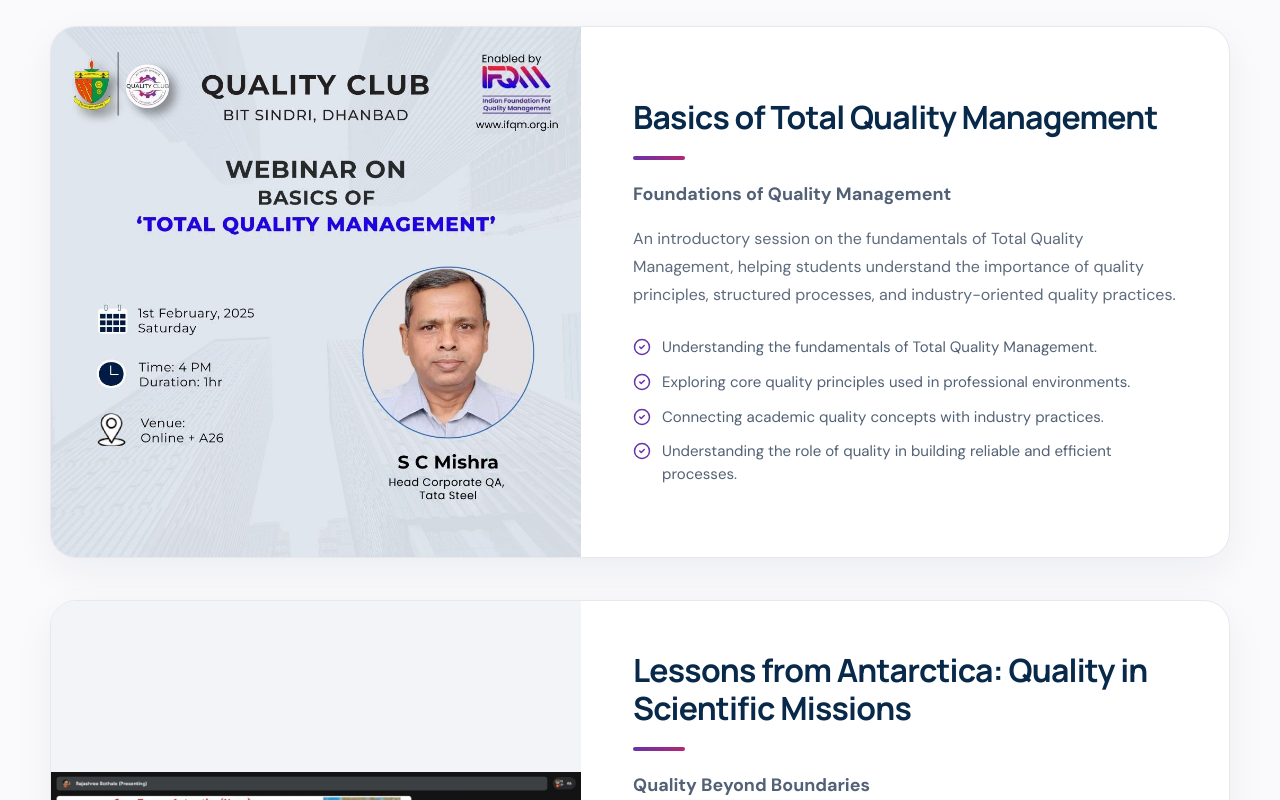
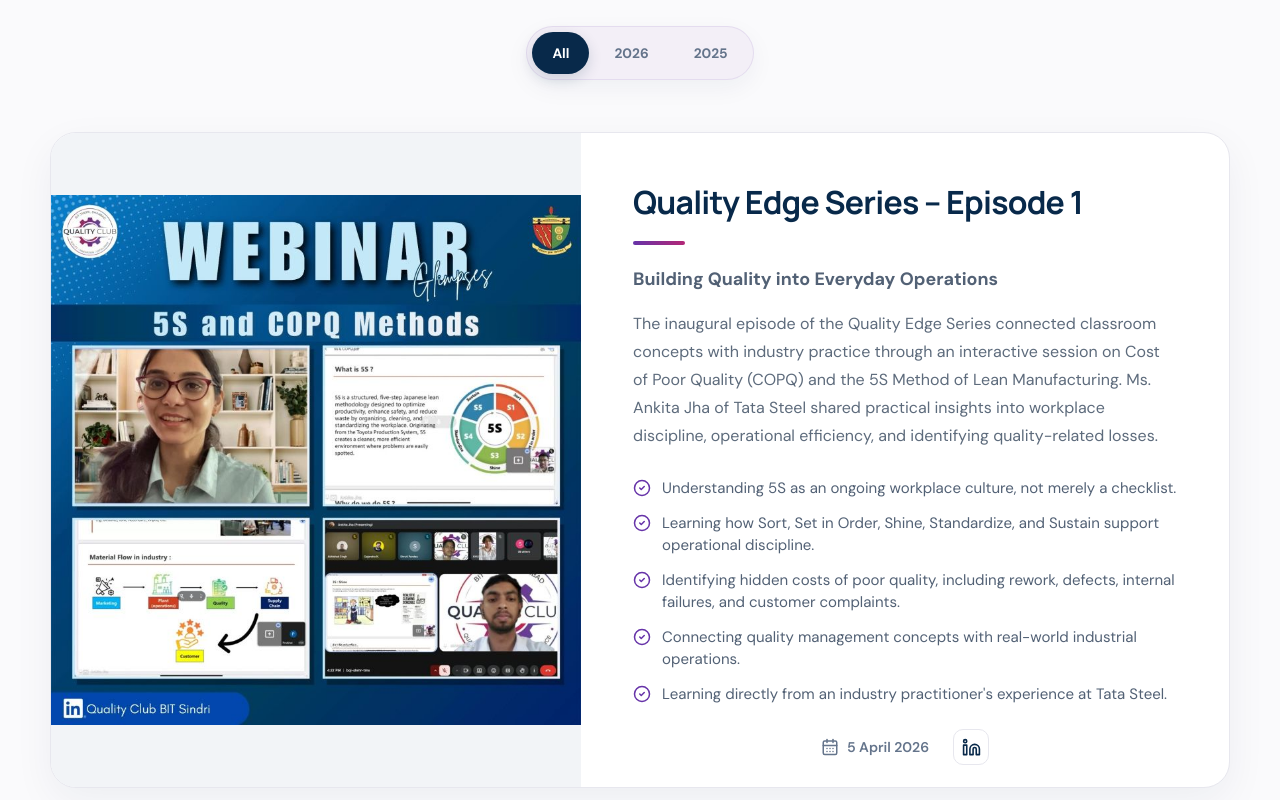
Before and after one commit to pratham-bits/quality-club-bitsindri, a React (Vite) app: page /events in a window 1280 px wide. Shown: the part 1240-2040 px from the top of the page. Built offline with nearby package versions, Linux system fonts and the light colour scheme.

Commit message:
filter section added, event dates and linkedin option added

```diff
--- a/src/data/events.js
+++ b/src/data/events.js
@@ -91,6 +91,8 @@
 export const events = [
   {
     title: "Basics of Total Quality Management",
+    date: "1 February 2025",
+    linkedin: "https://www.linkedin.com/posts/quality-club-bit-sindri_qualitymanagement-webinar-scmishra-activity-7290974309345312769-kCe2?utm_source=share&utm_medium=member_desktop&rcm=ACoAAFNRSp4B9iMaCHbQhdDv8AhnejowtNvr6As",
     contentHeading: "Foundations of Quality Management",
     description:
       "An introductory session on the fundamentals of Total Quality Management, helping students understand the importance of quality principles, structured processes, and industry-oriented quality practices.",
@@ -107,6 +109,8 @@
 
   {
     title: "Lessons from Antarctica: Quality in Scientific Missions",
+    date: "16 February 2026",
+    linkedin: "https://www.linkedin.com/posts/quality-club-bit-sindri_quality-management-antarctica-activity-7295374063369572352-xT5G?utm_source=share&utm_medium=member_desktop&rcm=ACoAAFo4y-kBpTj01bK5W7xXf4W6sV8x8K722U&utm_content=1&utm_campaign=one_share_sheet",
     contentHeading: "Quality Beyond Boundaries",
     description:
       "An inspiring session exploring how precision, reliability, discipline, and quality practices become essential in scientific missions conducted under extreme conditions. Through insights from Antarctica and real scientific fieldwork, students gained a broader understanding of how quality directly influences mission success, safety, and reliability.",
@@ -125,6 +129,8 @@
 
   {
     title: "Quality Edge Series – Episode 1",
+    date: "5 April 2026",
+    linkedin: "https://www.linkedin.com/posts/quality-club-bit-sindri_qualityedgeseries-ankitajha-tatasteel-activity-7447528221824172032-bAEl?utm_source=share&utm_medium=member_desktop&rcm=ACoAAFNRSp4B9iMaCHbQhdDv8AhnejowtNvr6As",
     contentHeading: "Building Quality into Everyday Operations",
     description:
       "The inaugural episode of the Quality Edge Series connected classroom concepts with industry practice through an interactive session on Cost of Poor Quality (COPQ) and the 5S Method of Lean Manufacturing. Ms. Ankita Jha of Tata Steel shared practical insights into workplace discipline, operational efficiency, and identifying quality-related losses.",
@@ -195,6 +201,8 @@
 
   {
     title: "Orientation Seminar 2026",
+    date: "8 January 2026",
+    linkedin: "https://www.linkedin.com/posts/quality-club-bit-sindri_qualityclub-bitsindri-engineeringeducation-activity-7415759108848472064-ZPWn?utm_source=share&utm_medium=member_desktop&rcm=ACoAAFNRSp4B9iMaCHbQhdDv8AhnejowtNvr6As",
     contentHeading: "From Classroom Concepts to Industry Practices",
     description:
       "An orientation seminar designed to introduce second-year students to industry practices, quality-driven thinking, and structured systems beyond conventional classroom learning. The session explored the importance of Standard Operating Procedures (SOPs), introduced the principles of Six Sigma, and encouraged students to approach real-world challenges through systematic thinking.",
--- a/src/index.css
+++ b/src/index.css
@@ -1446,6 +1446,68 @@
    EVENTS
 ========================= */
 
+/* =========================
+   EVENT YEAR FILTER
+========================= */
+
+.event-year-filter {
+  width: fit-content;
+  margin: 0 auto 44px;
+
+  display: flex;
+  align-items: center;
+  gap: 5px;
+
+  padding: 5px;
+
+  background: #f3eff7;
+  border: 1px solid rgba(102, 51, 168, 0.10);
+  border-radius: 999px;
+
+  box-shadow: 0 8px 24px rgba(8, 41, 74, 0.05);
+}
+
+.event-year-filter button {
+  appearance: none;
+  border: 0;
+  outline: none;
+
+  padding: 10px 20px;
+
+  border-radius: 999px;
+  background: transparent;
+
+  color: #64748B;
+  font-family: inherit;
+  font-size: 0.86rem;
+  font-weight: 700;
+
+  cursor: pointer;
+
+  transition:
+    background 0.25s ease,
+    color 0.25s ease,
+    box-shadow 0.25s ease,
+    transform 0.2s ease;
+}
+
+.event-year-filter button:hover {
+  background: rgba(255, 255, 255, 0.8);
+  color: var(--purple);
+}
+
+.event-year-filter button.active {
+  background: var(--navy);
+  color: #ffffff;
+  box-shadow: 0 5px 14px rgba(8, 41, 74, 0.16);
+}
+
+.event-year-filter button.active:hover {
+  background: var(--navy);
+  color: #ffffff;
+  transform: translateY(-1px);
+}
+
 .events-section {
   padding-top: 70px;
 }
@@ -1573,10 +1635,63 @@
 ========================= */
 
 .event-content {
-  padding: 50px 52px;
+  padding: 50px 52px 22px;
   display: flex;
   flex-direction: column;
+  justify-content: flex-start;
+}
+
+/* ============================================================
+   EVENT BOTTOM ACTION ROW
+   ============================================================ */
+
+.event-action-row {
+  margin-top: auto;
+  padding-top: 18px;
+  min-height: 0;
+
+  display: flex;
+  align-items: center;
   justify-content: center;
+  gap: 20px;
+}
+
+.event-date {
+  display: inline-flex;
+  align-items: center;
+  justify-content: center;
+  gap: 8px;
+  color: var(--muted);
+  font-size: 0.88rem;
+  font-weight: 600;
+}
+
+.event-date svg {
+  flex-shrink: 0;
+}
+
+.event-linkedin {
+  width: 34px;
+  height: 34px;
+  display: inline-flex;
+  align-items: center;
+  justify-content: center;
+  border-radius: 9px;
+  color: var(--navy);
+  border: 1px solid var(--border);
+  background: #fff;
+  transition:
+    transform 0.25s ease,
+    color 0.25s ease,
+    background 0.25s ease,
+    border-color 0.25s ease;
+}
+
+.event-linkedin:hover {
+  transform: translateY(-3px);
+  color: #fff;
+  background: var(--navy);
+  border-color: var(--navy);
 }
 
 .event-content h3 {
@@ -1635,6 +1750,59 @@
   color: var(--purple);
 }
 
+/* ============================================================
+   EVENT BOTTOM ACTION ROW
+   Date + LinkedIn
+   ============================================================ */
+
+.event-action-row {
+  margin-top: auto;
+  padding-top: 24px;
+  display: flex;
+  align-items: center;
+  justify-content: center;
+  gap: 24px;
+  min-height: 42px;
+}
+
+.event-date {
+  display: inline-flex;
+  align-items: center;
+  justify-content: center;
+  gap: 8px;
+  color: var(--muted);
+  font-size: 0.88rem;
+  font-weight: 600;
+}
+
+.event-date svg {
+  flex-shrink: 0;
+}
+
+.event-linkedin {
+  width: 36px;
+  height: 36px;
+  display: inline-flex;
+  align-items: center;
+  justify-content: center;
+  border-radius: 10px;
+  color: var(--navy);
+  border: 1px solid var(--border);
+  background: #fff;
+  transition:
+    transform 0.25s ease,
+    color 0.25s ease,
+    background 0.25s ease,
+    border-color 0.25s ease;
+}
+
+.event-linkedin:hover {
+  transform: translateY(-3px);
+  color: #fff;
+  background: var(--navy);
+  border-color: var(--navy);
+}
+
 /* =========================
    EVENTS RESPONSIVE
 ========================= */
@@ -1747,6 +1915,18 @@
 
   .event-highlights li {
     font-size: 0.9rem;
+  }
+
+  .event-year-filter {
+    max-width: 100%;
+    margin-bottom: 36px;
+    overflow-x: auto;
+  }
+
+  .event-year-filter button {
+    flex: 0 0 auto;
+    padding: 9px 16px;
+    font-size: 0.82rem;
   }
 }
 
--- a/src/pages/Events.jsx
+++ b/src/pages/Events.jsx
@@ -4,23 +4,17 @@
   CalendarDays,
   CheckCircle2,
   ExternalLink,
+  Linkedin,
 } from "lucide-react";
 import { motion } from "framer-motion";
-import { useEffect, useState } from "react";
+import { useEffect, useMemo, useState } from "react";
 import SectionHeading from "../components/SectionHeading";
 import Reveal from "../components/Reveal";
 import { upcomingEvents, pastEvents } from "../data/events";
 
-
 /*
  * ============================================================
  * EVENT IMAGE GALLERY
- * ============================================================
- *
- * Used only for past events that contain multiple images.
- *
- * - One image  → displayed as a static image.
- * - Multiple images → slideshow with arrows and dots.
  * ============================================================
  */
 
@@ -105,22 +99,9 @@
   );
 }
 
-
 /*
  * ============================================================
  * UPCOMING EVENT CARD
- * ============================================================
- *
- * Displays:
- * - Event poster
- * - Event title
- * - Date
- * - Description
- * - Highlights
- * - Registration button
- *
- * The component is data-driven so future events can be added
- * from `src/data/events.js` without changing this component.
  * ============================================================
  */
 
@@ -179,17 +160,9 @@
   );
 }
 
-
 /*
  * ============================================================
  * NO UPCOMING EVENTS STATE
- * ============================================================
- *
- * Displayed automatically when `upcomingEvents` is empty.
- *
- * This is preferable to leaving the section blank because it
- * communicates that the club is active while there is simply
- * no event currently scheduled.
  * ============================================================
  */
 
@@ -201,7 +174,9 @@
       </div>
 
       <div>
-        <span className="eyebrow">NOTHING SCHEDULED YET</span>
+        <span className="eyebrow">
+          NOTHING SCHEDULED YET
+        </span>
 
         <h3>No upcoming events at the moment.</h3>
 
@@ -215,6 +190,69 @@
   );
 }
 
+/*
+ * ============================================================
+ * PAST EVENT CARD
+ * ============================================================
+ */
+
+function PastEventCard({ event }) {
+  return (
+    <article className="event-card">
+      <EventImageGallery
+        images={event.images}
+        title={event.title}
+      />
+
+      <div className="event-content">
+        <h3>{event.title}</h3>
+
+        <div className="event-accent" />
+
+        <h4>{event.contentHeading}</h4>
+
+        <p className="event-description">
+          {event.description}
+        </p>
+
+        <ul className="event-highlights">
+          {event.highlights.map((highlight) => (
+            <li key={highlight}>
+              <CheckCircle2 size={18} />
+              <span>{highlight}</span>
+            </li>
+          ))}
+        </ul>
+
+        {/* ==================================================
+            EVENT ACTION ROW
+            Date + LinkedIn
+            ================================================== */}
+        <div className="event-action-row">
+          {event.date && (
+            <div className="event-date">
+              <CalendarDays size={18} />
+              <span>{event.date}</span>
+            </div>
+          )}
+
+          {event.linkedin && (
+            <a
+              href={event.linkedin}
+              target="_blank"
+              rel="noopener noreferrer"
+              className="event-linkedin"
+              aria-label={`View ${event.title} on LinkedIn`}
+              title="View LinkedIn post"
+            >
+              <Linkedin size={19} />
+            </a>
+          )}
+        </div>
+      </div>
+    </article>
+  );
+}
 
 /*
  * ============================================================
@@ -223,6 +261,47 @@
  */
 
 export default function Events() {
+  const [selectedYear, setSelectedYear] = useState("all");
+
+  /*
+   * Extract years automatically from event dates.
+   * Example:
+   * "1 February 2025" → "2025"
+   */
+  const availableYears = useMemo(() => {
+    const years = pastEvents
+      .map((event) => {
+        const match = event.date?.match(/\b(20\d{2})\b/);
+        return match ? match[1] : null;
+      })
+      .filter(Boolean);
+
+    return [...new Set(years)].sort((a, b) => b - a);
+  }, []);
+
+  /*
+   * Filter past events by selected year.
+   */
+  const filteredEvents = useMemo(() => {
+    let events = pastEvents;
+
+    // Filter by selected year
+    if (selectedYear !== "all") {
+      events = events.filter((event) => {
+        const match = event.date?.match(/\b(20\d{2})\b/);
+        return match?.[1] === selectedYear;
+      });
+    }
+
+    // Sort latest → oldest
+    return [...events].sort((a, b) => {
+      const dateA = a.date ? new Date(a.date).getTime() : 0;
+      const dateB = b.date ? new Date(b.date).getTime() : 0;
+
+      return dateB - dateA;
+    });
+  }, [selectedYear]);
+
   return (
     <>
       {/* ======================================================
@@ -247,14 +326,8 @@
         </div>
       </section>
 
-
       {/* ======================================================
-          UPCOMING EVENTS SECTION
-
-          IMPORTANT:
-          The section automatically switches between:
-          1. Upcoming event cards, when events are available.
-          2. Professional empty state, when there are none.
+          UPCOMING EVENTS
           ====================================================== */}
       <section className="section upcoming-events-section">
         <div className="container">
@@ -279,9 +352,8 @@
         </div>
       </section>
 
-
       {/* ======================================================
-          PAST EVENTS SECTION
+          PAST EVENTS
           ====================================================== */}
       <section className="section events-section">
         <div className="container">
@@ -290,39 +362,60 @@
             title="Learning through experience."
           />
 
+          {/* ==================================================
+              YEAR FILTER
+              ================================================== */}
+          {availableYears.length > 0 && (
+            <div className="event-year-filter">
+              <button
+                type="button"
+                className={
+                  selectedYear === "all"
+                    ? "active"
+                    : ""
+                }
+                onClick={() => setSelectedYear("all")}
+              >
+                All
+              </button>
+
+              {availableYears.map((year) => (
+                <button
+                  key={year}
+                  type="button"
+                  className={
+                    selectedYear === year
+                      ? "active"
+                      : ""
+                  }
+                  onClick={() => setSelectedYear(year)}
+                >
+                  {year}
+                </button>
+              ))}
+            </div>
+          )}
+
+          {/* ==================================================
+              FILTERED EVENT LIST
+              ================================================== */}
           <div className="event-list">
-            {pastEvents.map((event) => (
+            {filteredEvents.map((event) => (
               <Reveal key={event.title}>
-                <article className="event-card">
-                  <EventImageGallery
-                    images={event.images}
-                    title={event.title}
-                  />
-
-                  <div className="event-content">
-                    <h3>{event.title}</h3>
-
-                    <div className="event-accent" />
-
-                    <h4>{event.contentHeading}</h4>
-
-                    <p className="event-description">
-                      {event.description}
-                    </p>
-
-                    <ul className="event-highlights">
-                      {event.highlights.map((highlight) => (
-                        <li key={highlight}>
-                          <CheckCircle2 size={18} />
-                          <span>{highlight}</span>
-                        </li>
-                      ))}
-                    </ul>
-                  </div>
-                </article>
+                <PastEventCard event={event} />
               </Reveal>
             ))}
           </div>
+
+          {filteredEvents.length === 0 && (
+            <div className="no-filtered-events">
+              <CalendarDays size={28} />
+
+              <p>
+                No events found for {selectedYear}.
+              </p>
+            </div>
+          )}
         </div>
       </section>
     </>
```
